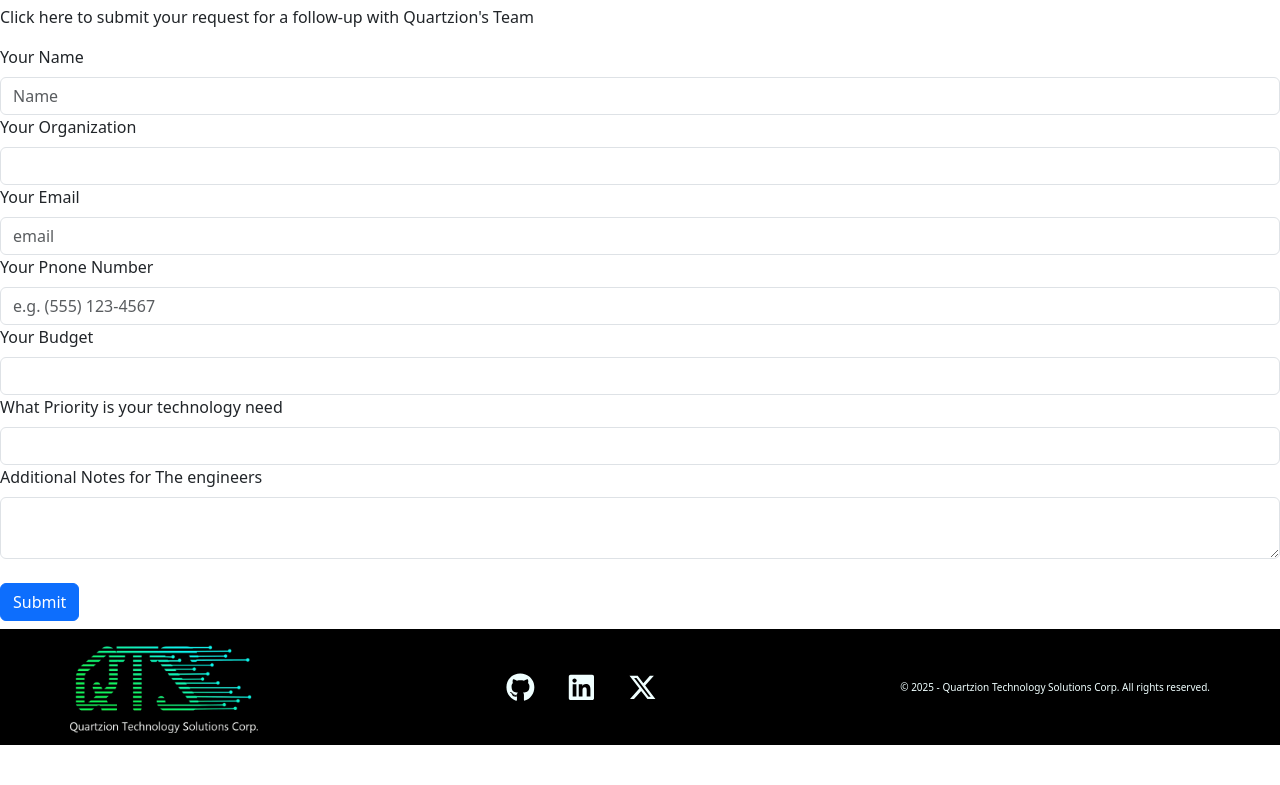
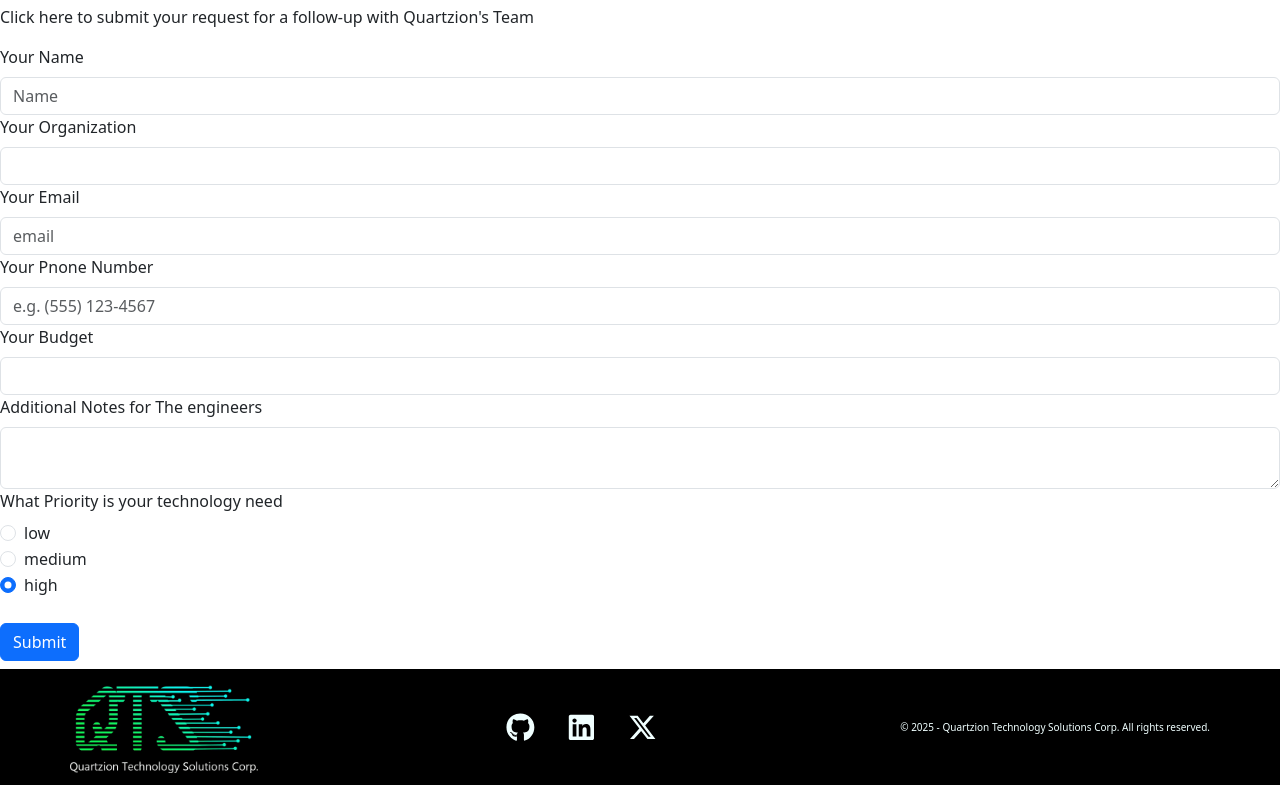
Before and after one commit to Quartzion/qts-v1.2.0, a React (Vite) app in the folder client/: page /#/ in a window 1280 px wide. Shown: the part 3135-3920 px from the top of the page. Before the commit the page ends 3880 px from the top, so only its background shows below. Built offline with nearby package versions, Linux system fonts and the light colour scheme.

Commit message:
Added radio dial to general form >> cwu form

```diff
--- a/client/src/components/ConnectWithUsForm/index.jsx
+++ b/client/src/components/ConnectWithUsForm/index.jsx
@@ -7,8 +7,8 @@ const connectWithUsFormFields = [
     {label: "Your Email", name:"email", type:"email", required: "true", placeholder: "email", autoComplete: "on" },
     {label: "Your Pnone Number", name: "phone", type: "tel", required: "true", placeholder: "e.g. (555) 123-4567", autoComplete: "tel"},
     {label: "Your Budget", name: "budget", type:"number", min: "0", required:"false", autoComplete:"false"},
-    {label: "What Priority is your technology need", name:"priority", type:"text", palceholder:"e.g High / Medium / Low", required: "false", autoComplete: "off"},
-    {label: "Additional Notes for The engineers", name:"notes", type: "textarea", required: "false", autoComplete:"off"}
+    {label: "Additional Notes for The engineers", name:"notes", type: "textarea", required: "false", autoComplete:"off"},
+    {label: "What Priority is your technology need", name:"priority", type: "radio", required:"false", options: [{label: "low"}, {label: "medium"}, {label: "high" }] }
 ]
 
 export default function ConnectWithUsForm({formClass = "Connect-with-us-form"}) {
--- a/client/src/components/GeneralForm/index.jsx
+++ b/client/src/components/GeneralForm/index.jsx
@@ -23,6 +23,22 @@ export default function GeneralForm({ fields, onSubmit, initialValues = {}, subm
       {fields.map((field, idx) => (
         <Form.Group className={formClass} key={field.name || idx}>
           <Form.Label htmlFor={field.name}>{field.label}</Form.Label>
+
+          {field.type === "radio" && Array.isArray(field.options) ? (
+            field.options.map((option, i) => (
+              <Form.Check
+                key={`${field.name}-${option.value || i}`}
+                type="radio"
+                id={`${field.name}-${option.value || i}`}
+                name={field.name}
+                label={option.label}
+                value={option.value}
+                checked={formData[field.name] === option.value}
+                onChange={handleChange}
+                required={field.required && i === 0} // only first required for constraint
+              />
+            ))
+          ) : (
             <Form.Control
               as={field.type === 'textarea' ? 'textarea' : 'input'}
               type={field.type === 'textarea' ? undefined : field.type}
@@ -34,8 +50,10 @@ export default function GeneralForm({ fields, onSubmit, initialValues = {}, subm
               required={field.required}
               autoComplete={field.autoComplete || "on"}
             />
+          )}
         </Form.Group>
       ))}
+
       {/* Render children (LinksForm and toggle button) above the submit button */}
       {children}
       <br />
```
Lines whose indentation alone changed are shown as unchanged.
